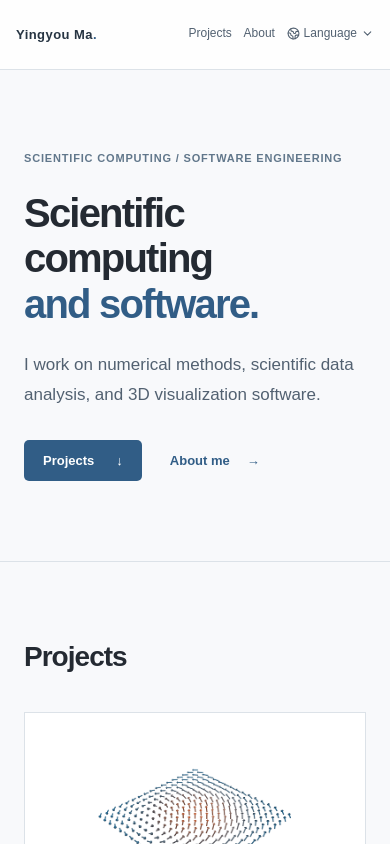
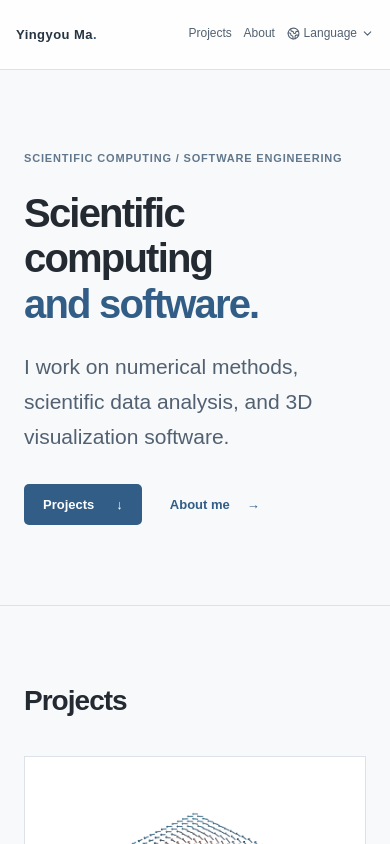
Before and after one commit to YingyouMa/yingyouma.github.io, a Next.js app: page / in a window 390 px wide. Shown: the top 844 px of the page. Built offline with nearby package versions, Linux system fonts and the light colour scheme.

Commit message:
Enlarge homepage introduction text responsively

```diff
--- a/app/academic.css
+++ b/app/academic.css
@@ -28,7 +28,7 @@ body{background:var(--bg);color:var(--text)}
 .eyebrow{color:#61778b;letter-spacing:.075em;font-size:11px;font-weight:600}
 .hero h1{font-size:clamp(42px,5.2vw,72px);letter-spacing:-.045em;font-weight:600;line-height:1.14;margin:23px 0}
 .hero h1 em,.about-page h1 em{color:#315d86}
-.hero-lede{color:#526171;font-size:17px;line-height:1.75;max-width:610px}
+.hero-lede{color:#526171;font-size:clamp(21px,1.9vw,26px);line-height:1.65;max-width:700px}
 .hero-actions{margin-top:30px;gap:28px}
 .button-primary{background:#315d86;color:white;border-radius:5px;padding:13px 19px;font-weight:550;gap:22px;transition:background .15s}
 .button-primary:hover{transform:none;background:#24496b}
```
